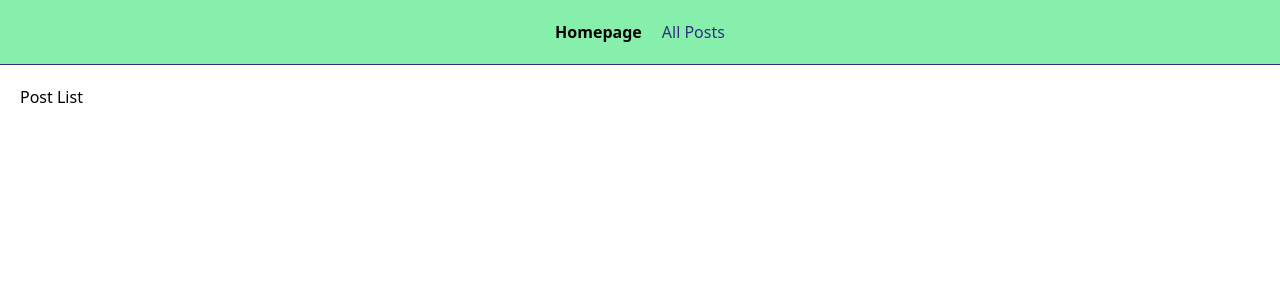
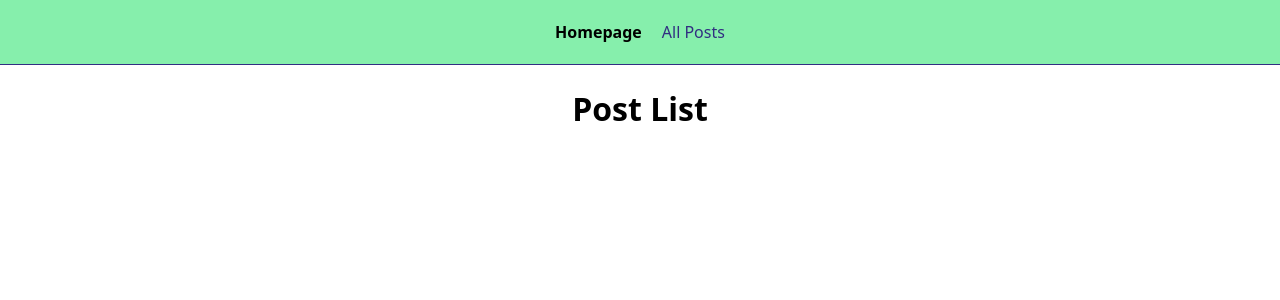
Before and after one commit to Shebara/TwitterClone, a Vue app: page / in a window 1280 px wide. Shown: the top 300 px of the page. Built offline with nearby package versions, Linux system fonts and the light colour scheme.

Commit message:
Apply universal H1 style

```diff
--- a/src/App.vue
+++ b/src/App.vue
@@ -15,3 +15,12 @@ export default {
   }
 }
 </script>
+
+<style>
+#app h1 {
+  font-size: 2rem;
+  font-weight: 600;
+  text-align: center;
+  margin-bottom: 40px;
+}
+</style>
```
